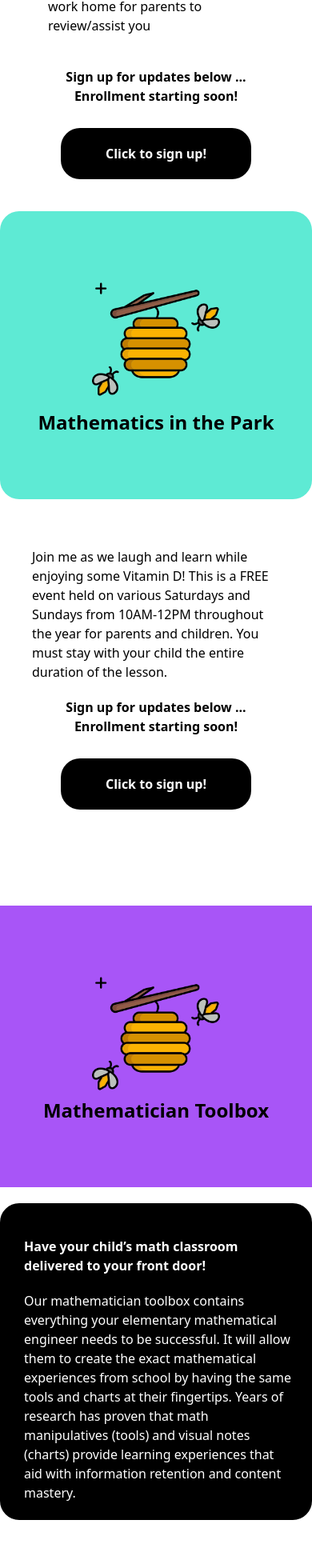
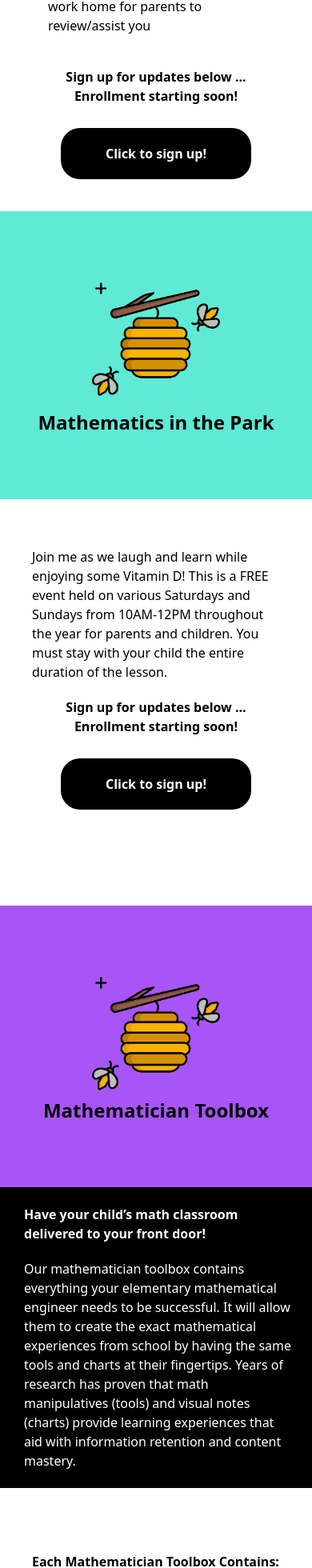
Before and after one commit to sbcodes90/alleyesonme, a React (Create React App) app in the folder app/: page /program-info in a window 390 px wide. Shown: the part 2253-4213 px from the top of the page at 80% size. Built offline with nearby package versions, Linux system fonts and the light colour scheme.

Commit message:
css updates

```diff
--- a/app/src/components/ProgramInfo.js
+++ b/app/src/components/ProgramInfo.js
@@ -89,11 +89,11 @@ export default function ProgramInfo () {
       </div>
       <div>
         <div className="grid grid-cols-1 lg:grid-cols-2 w-full justify-center items-center lg:px-10 gap-5">
-          <div className="bg-teal-300 lg:px-20 py-20 lg:py-40 rounded-3xl font-bold text-2xl flex flex-col justify-center items-center lg:mt-10">
+          <div className="bg-teal-300 lg:px-20 py-20 lg:py-40 lg:rounded-3xl font-bold text-2xl flex flex-col justify-center items-center lg:mt-10">
             <img src={miniHive} alt="beeIcon" className="pb-2 w-40" />
             <div>Mathematics in the Park</div>
           </div>
-          <div className="bg-white p-10 lg:p-12 rounded-3xl">
+          <div className="bg-white p-10 lg:p-12 lg:rounded-3xl">
             <div>
               Join me as we laugh and learn while enjoying some Vitamin D! This
               is a FREE event held on various Saturdays and Sundays from
@@ -127,8 +127,8 @@ export default function ProgramInfo () {
               <div>Mathematician Toolbox</div>
 
             </div>
-            <div className="border-black border-solid rounded-3xl border-2 p-5 mt-5 bg-black text-white">
-              <div className="font-bold pt-5 pb-5 pl-2">
+            <div className="border-black border-solid lg:rounded-3xl border-2 p-5 lg:mt-5 bg-black text-white">
+              <div className="font-bold lg:pt-5 pb-5 pl-2">
                 Have your child’s math classroom delivered to your front door!
 
               </div>
```
